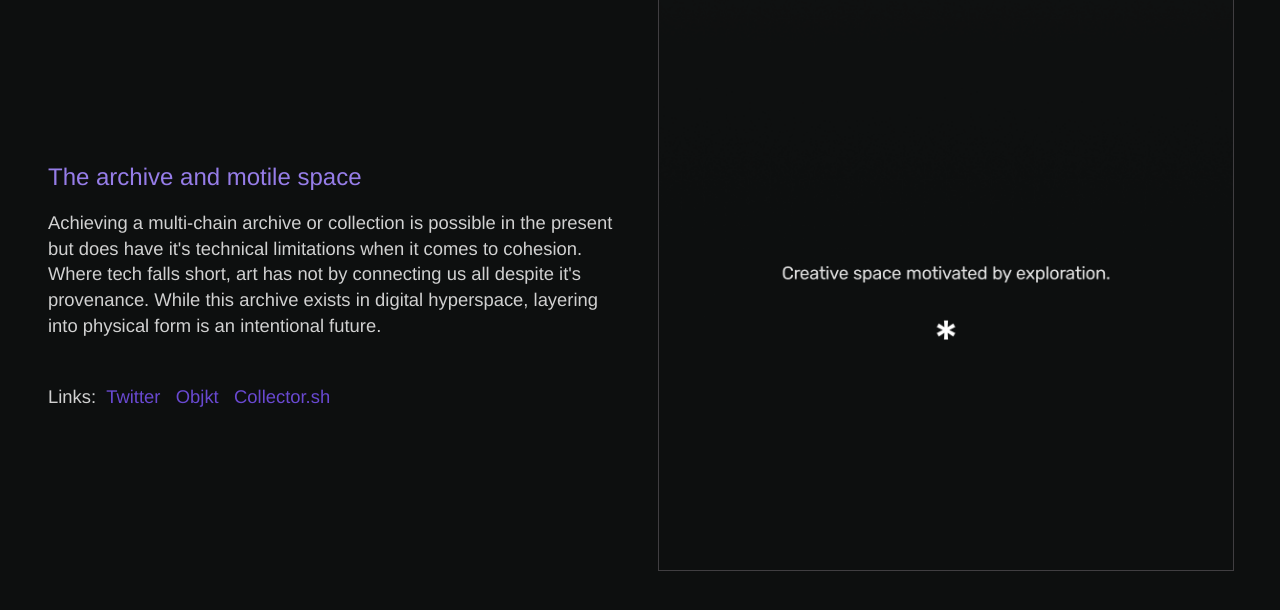
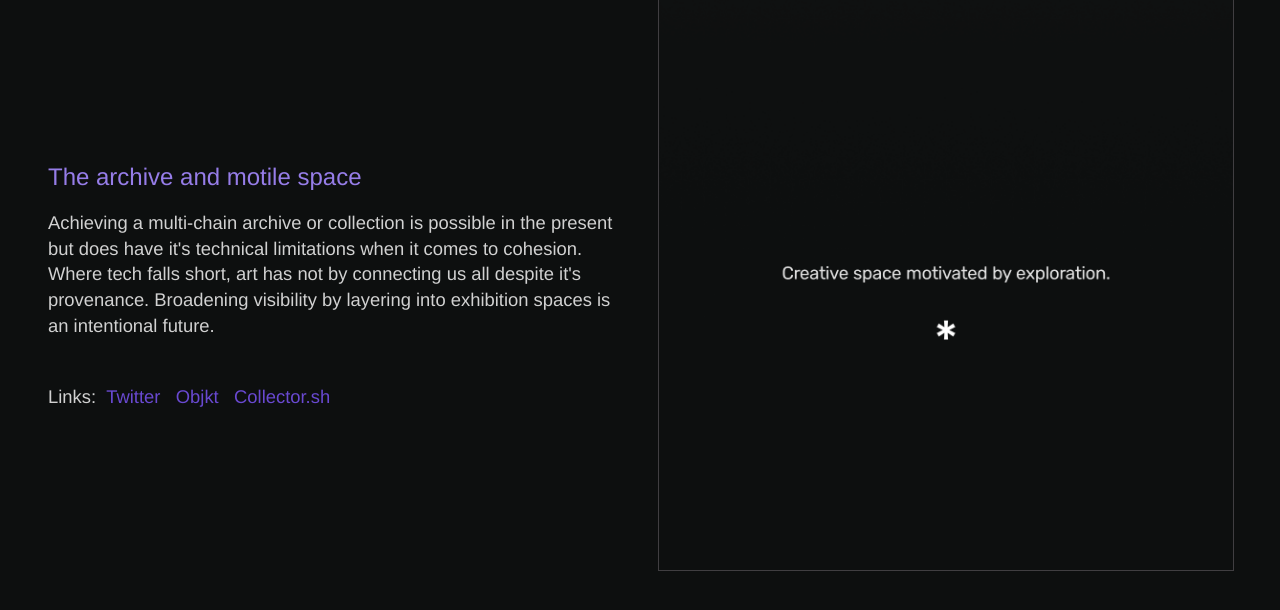
Before and after one commit to Temperedfire/continuum, a Jekyll site: the page built from projects/SPC.html, in a window 1280 px wide and 900 px high, scrolled down 1384 px, cut to the strip 48-658 px from the top of the window. Built offline with Jekyll 4.4.1, drawn with Linux system fonts in a browser that asks for light colours.

Commit message:
Update SPC.html

```diff
--- a/projects/SPC.html
+++ b/projects/SPC.html
@@ -18,7 +18,7 @@ description:
 		<div>
 			<h3>The archive and motile space</h3>
 			<p>Achieving a multi-chain archive or collection is possible in the present but does have it's technical limitations when it comes to cohesion. Where tech falls short,
-				art has not by connecting us all despite it's provenance. While this archive exists in digital hyperspace, layering into physical form is an intentional future.</p>
+				art has not by connecting us all despite it's provenance. Broadening visibility by layering into exhibition spaces is an intentional future.</p>
 
 			<p><br>
 				Links: &nbsp;<a href="https://twitter.com/SPC_____">Twitter</a> &nbsp;&nbsp;<a href="https://objkt.com/profile/tz1iqzufy1XC9abC7z9SwxQArAi3ua4RNk2g/created">Objkt</a>
```
